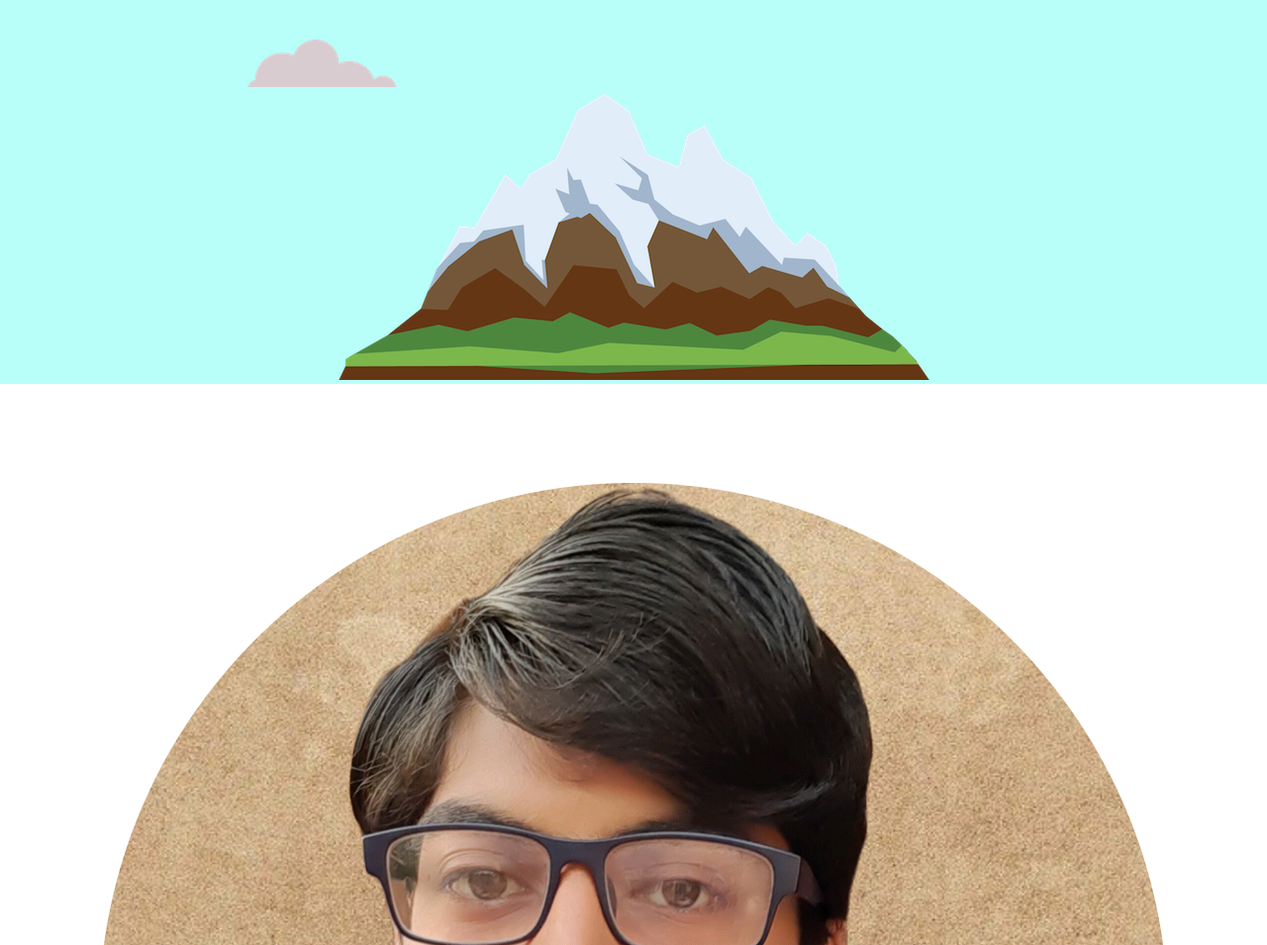
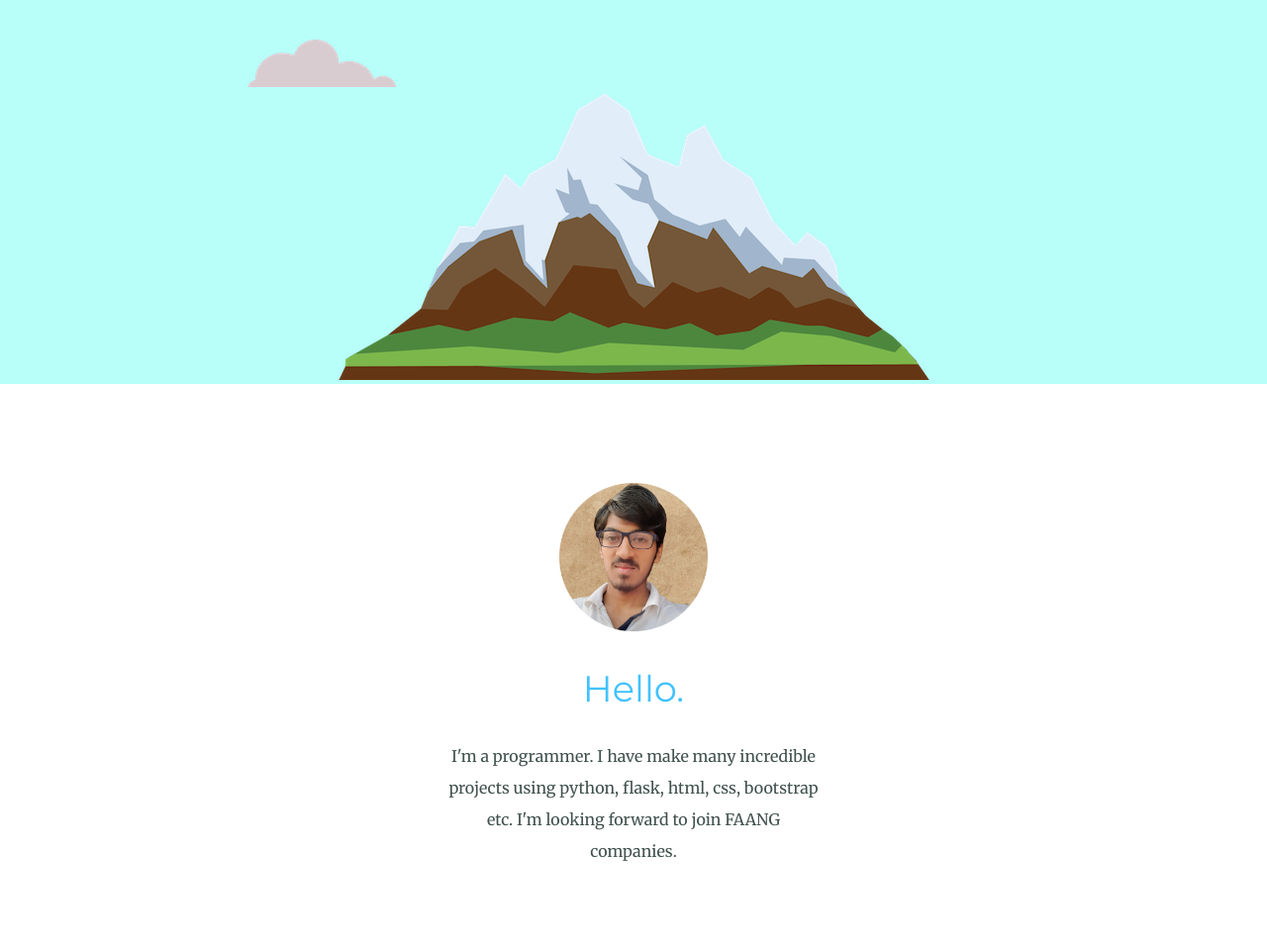
Before and after one commit to warrior345/my-site-css, a plain HTML site: page index.html in a window 1280 px wide. Shown: the part 345-1300 px from the top of the page at 99% size. Drawn offline with Linux system fonts and the light colour scheme.

Commit message:
Added my image class

```diff
--- a/css/styles.css
+++ b/css/styles.css
@@ -135,6 +135,10 @@ p {
   margin: 100px 0;
 }
 
+.my-image {
+  width: 150px;
+}
+
 .pro {
   text-decoration: underline;
 }
```
